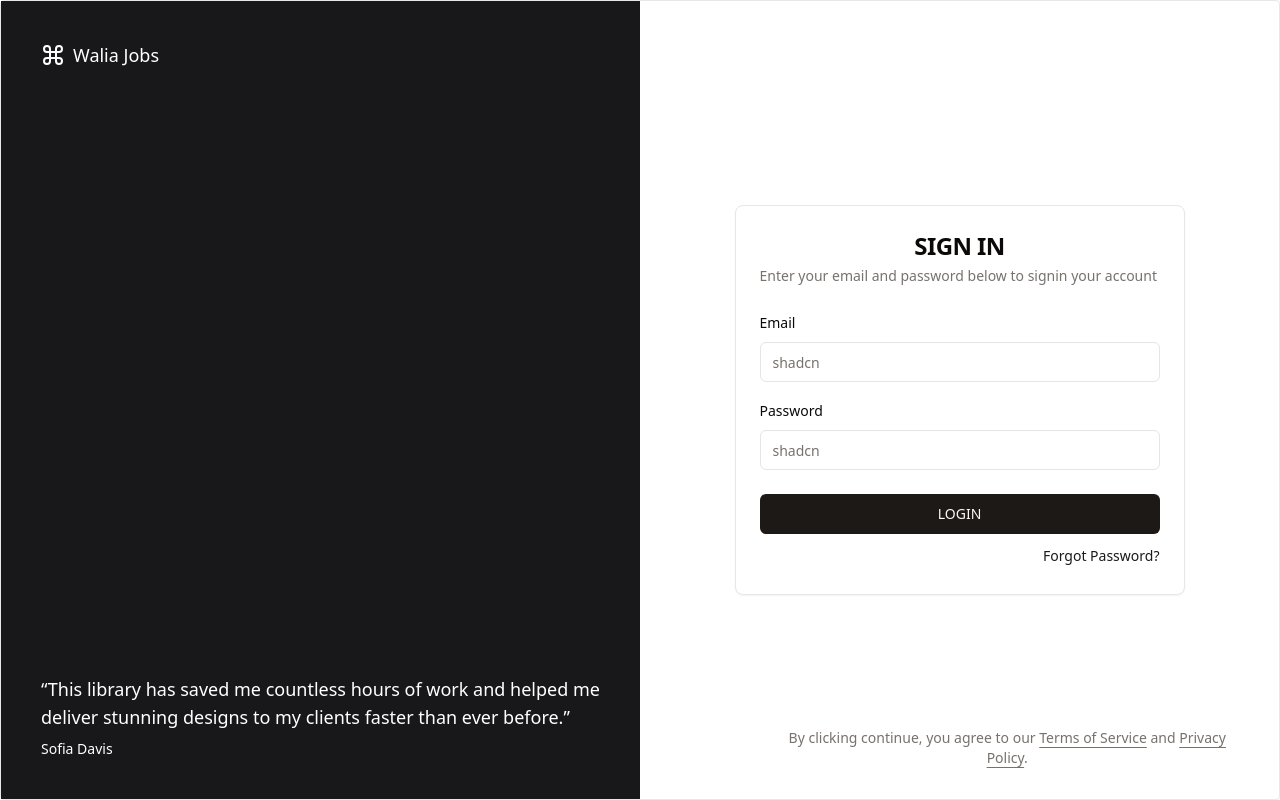
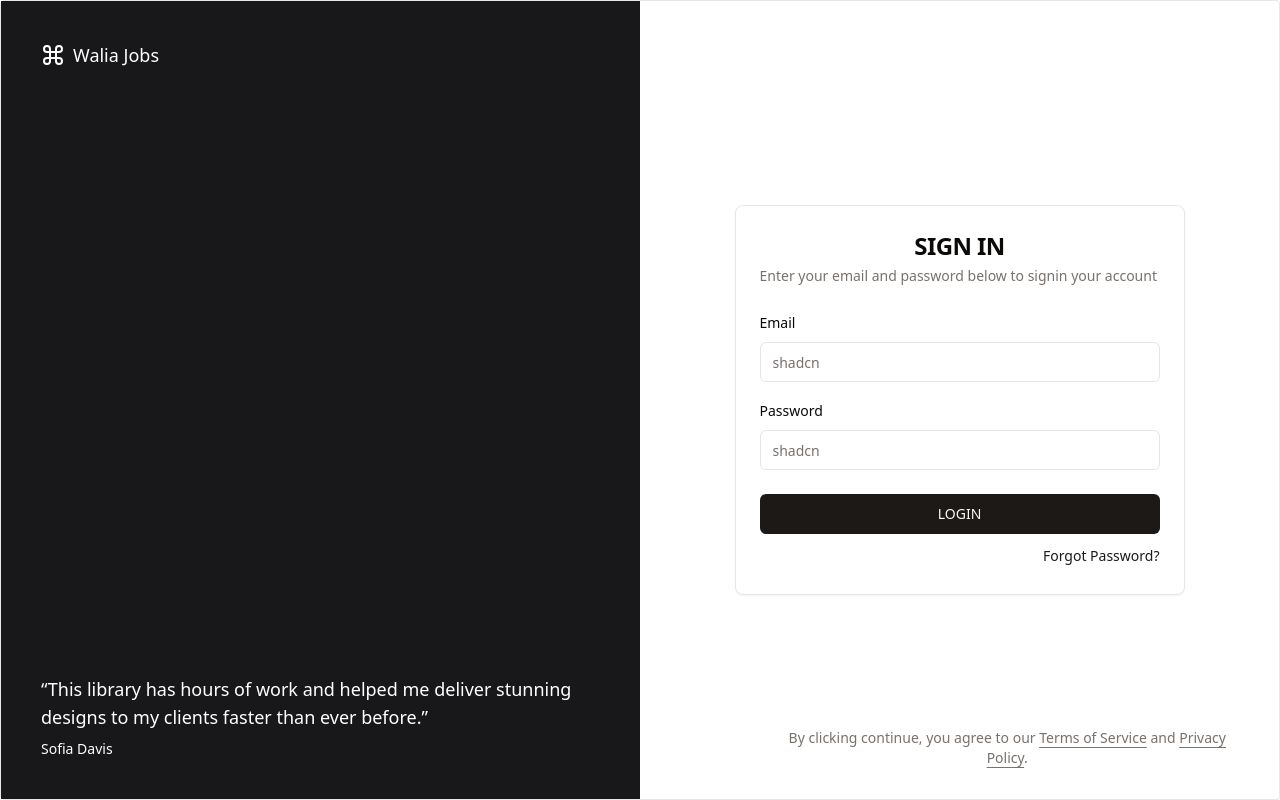
Before and after one commit to abenooo/lawyer_admin_dashboard_nextjs, a Next.js app: page / in a window 1280 px wide. Built offline with nearby package versions, Linux system fonts and the light colour scheme.

Commit message:
update text

```diff
--- a/app/(authentication)/page.tsx
+++ b/app/(authentication)/page.tsx
@@ -31,7 +31,7 @@ export default function AuthenticationPage() {
           <div className="relative z-20 mt-auto">
             <blockquote className="space-y-2">
               <p className="text-lg">
-                &ldquo;This library has saved me countless hours of work and helped me deliver stunning designs to my clients faster than ever before.&rdquo;
+                &ldquo;This library has hours of work and helped me deliver stunning designs to my clients faster than ever before.&rdquo;
               </p>
               <footer className="text-sm">Sofia Davis</footer>
             </blockquote>
```
